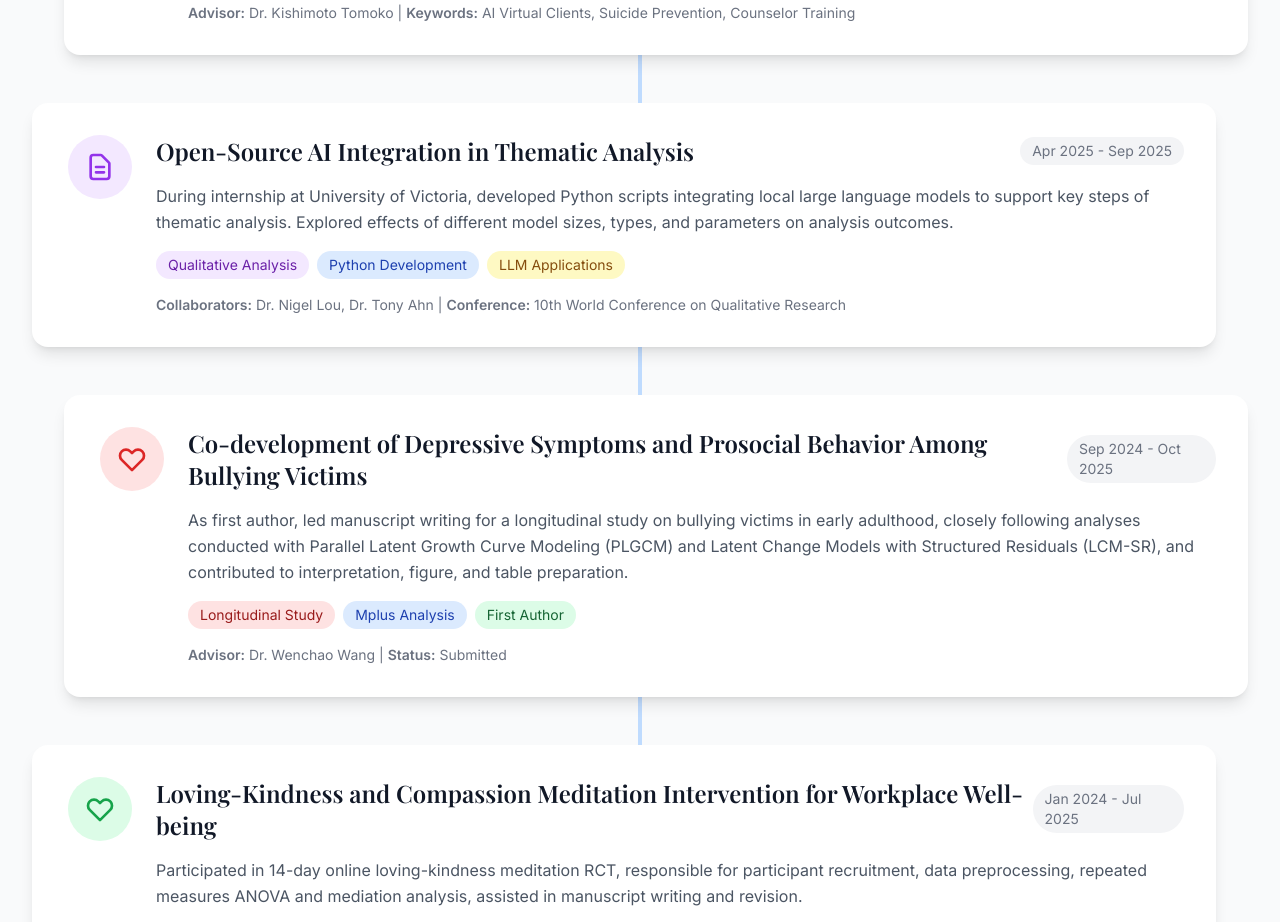
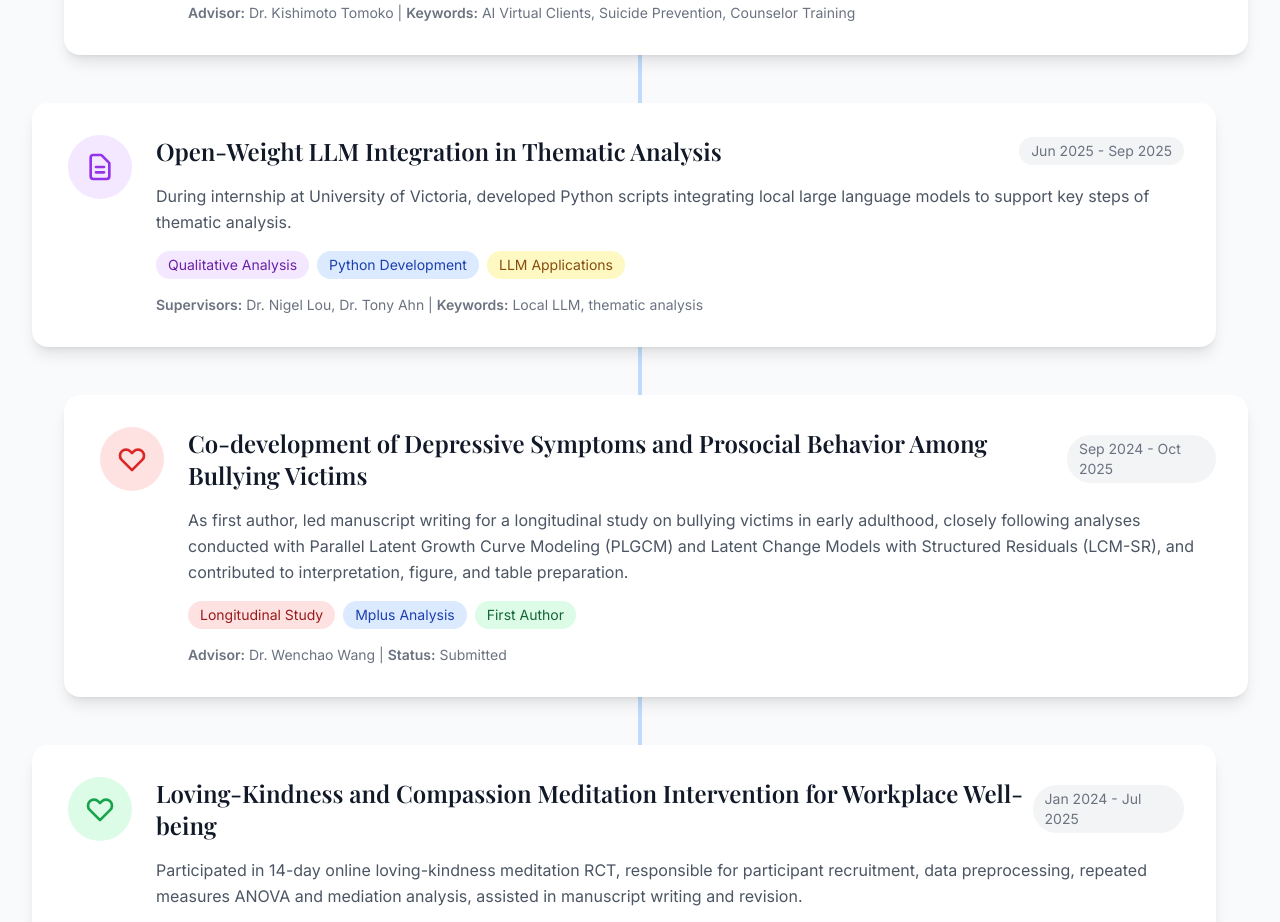
Before and after one commit to liliyangpsy-cn/liliyangpsy-cn.github.io, a plain HTML site: page research.html in a window 1280 px wide. Shown: the part 1231-2153 px from the top of the page. Drawn offline with nearby package versions, Linux system fonts and the light colour scheme.

Commit message:
Update research.html

```diff
--- a/research.html
+++ b/research.html
@@ -188,12 +188,12 @@
                             <div class="flex-1">
                                 <div class="flex flex-col md:flex-row md:items-center md:justify-between mb-4">
                                     <h3 class="font-display text-2xl font-semibold text-gray-900 mb-2 md:mb-0">
-                                        Open-Source AI Integration in Thematic Analysis
+                                        Open-Weight LLM Integration in Thematic Analysis
                                     </h3>
-                                    <span class="text-sm text-gray-500 bg-gray-100 px-3 py-1 rounded-full">Apr 2025 - Sep 2025</span>
+                                    <span class="text-sm text-gray-500 bg-gray-100 px-3 py-1 rounded-full">Jun 2025 - Sep 2025</span>
                                 </div>
                                 <p class="text-gray-600 mb-4 leading-relaxed">
-                                    During internship at University of Victoria, developed Python scripts integrating local large language models to support key steps of thematic analysis. Explored effects of different model sizes, types, and parameters on analysis outcomes.
+                                    During internship at University of Victoria, developed Python scripts integrating local large language models to support key steps of thematic analysis.
                                 </p>
                                 <div class="flex flex-wrap gap-2 mb-4">
                                     <span class="bg-purple-100 text-purple-800 px-3 py-1 rounded-full text-sm">Qualitative Analysis</span>
@@ -201,8 +201,8 @@
                                     <span class="bg-yellow-100 text-yellow-800 px-3 py-1 rounded-full text-sm">LLM Applications</span>
                                 </div>
                                 <div class="text-sm text-gray-500">
-                                    <strong>Collaborators:</strong> Dr. Nigel Lou, Dr. Tony Ahn |
-                                    <strong>Conference:</strong> 10th World Conference on Qualitative Research
+                                    <strong>Supervisors:</strong> Dr. Nigel Lou, Dr. Tony Ahn |
+                                    <strong>Keywords:</strong> Local LLM, thematic analysis
                                 </div>
                             </div>
                         </div>
```
